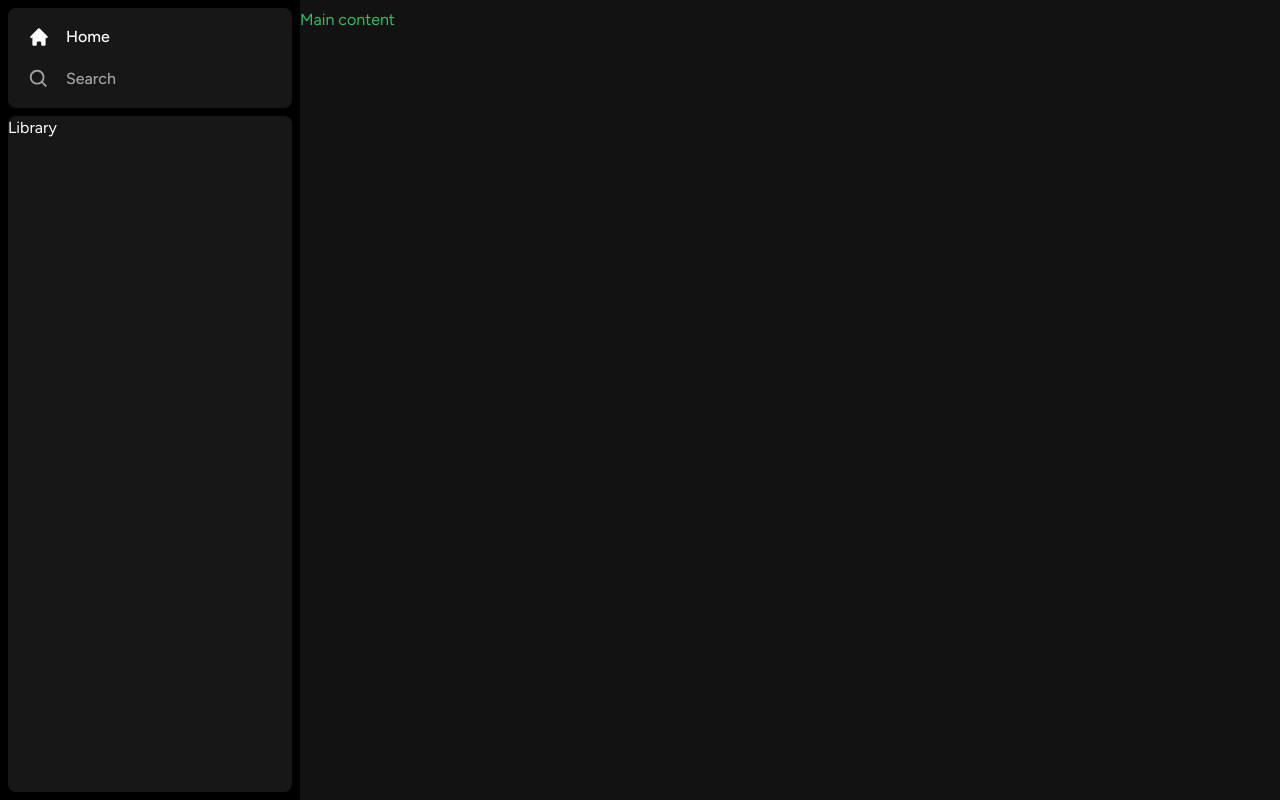
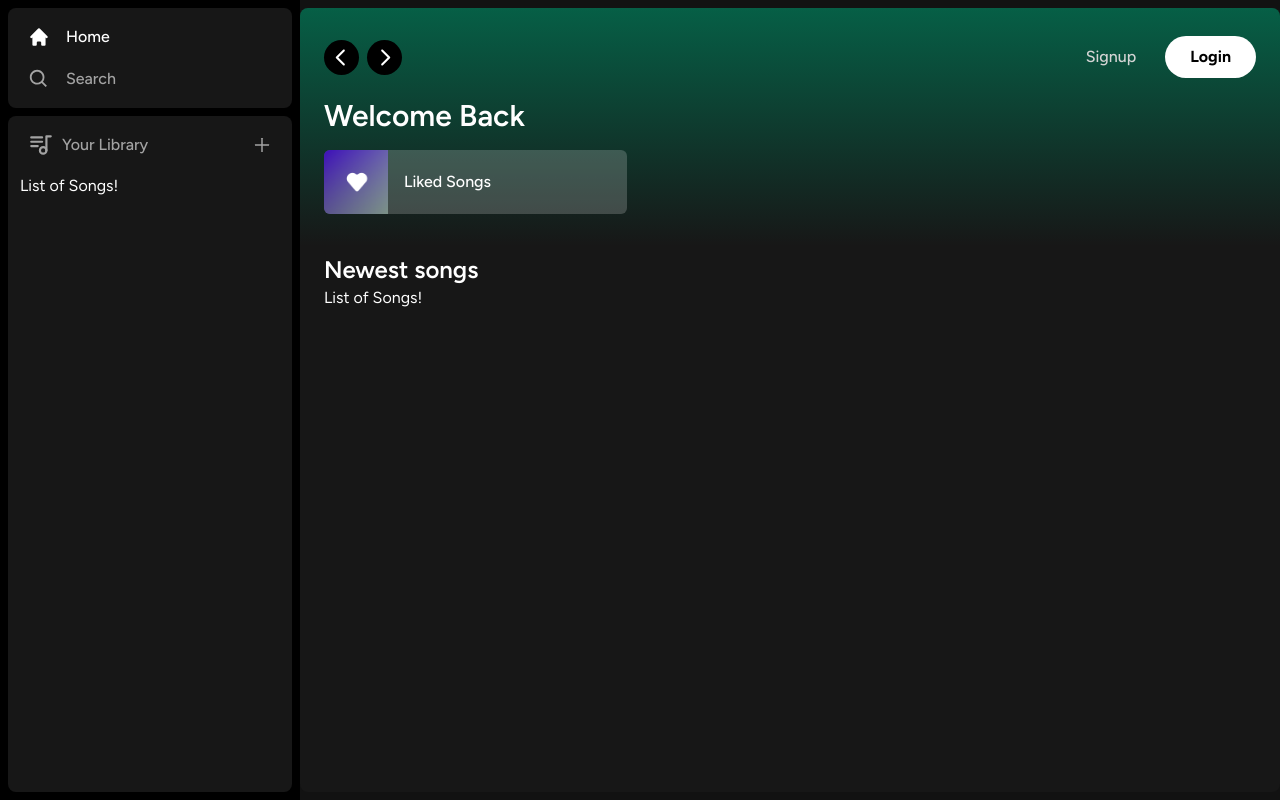
Before and after one commit to siavashsk/spotify-clone, a Next.js app: page / in a window 1280 px wide. Built offline with nearby package versions, Linux system fonts and the light colour scheme.

Commit message:
feat(layout): initial layout and setup finished

```diff
--- a/app/(site)/page.tsx
+++ b/app/(site)/page.tsx
@@ -1,3 +1,29 @@
+import Header from "@/components/header";
+import ListItem from "@/components/listItem";
+
 export default function Home() {
-  return <div className="text-green-500">Main content</div>;
+  return (
+    <div className="bg-neutral-900 rounded-lg h-full w-full overflow-hidden overflow-y-hidden">
+      <Header>
+        <div className="mb-2">
+          <h1 className="text-white text-3xl font-semibold">Welcome Back</h1>
+          <div className="grid grid-cols-1 sm:grid-cols-2 xl:grid-cols-3 2xl:grid-cols-4 gap-3 mt-4">
+            <ListItem
+              image="/images/liked.png"
+              name="Liked Songs"
+              href="liked"
+            />
+          </div>
+        </div>
+      </Header>
+
+      <div className="mt-2 mb-7 px-6">
+        <div className="flex justify-between items-center">
+          <h1 className="text-white text-2xl font-semibold">Newest songs</h1>
+        </div>
+
+        <div>List of Songs!</div>
+      </div>
+    </div>
+  );
 }
--- /dev/null
+++ b/components/button.tsx
@@ -0,0 +1,31 @@
+import { forwardRef } from "react";
+import { twMerge } from "tailwind-merge";
+
+interface Props extends React.ButtonHTMLAttributes<HTMLButtonElement> {
+  children: string;
+}
+
+const Button = forwardRef<HTMLButtonElement, Props>(
+  ({ className, children, disabled, type = "button", ...props }, ref) => {
+    return (
+      <button
+        type={type}
+        className={twMerge(
+          `
+    w-full rounded-full bg-green-500 border border-transparent px-3 py-3 disabled:cursor-not-allowed disabled:opacity-50 text-black font-bold hover:opacity-75 transition
+    `,
+          className
+        )}
+        disabled={disabled}
+        ref={ref}
+        {...props}
+      >
+        {children}
+      </button>
+    );
+  }
+);
+
+Button.displayName = "Button";
+
+export default Button;
--- /dev/null
+++ b/components/header.tsx
@@ -0,0 +1,77 @@
+"use client";
+
+import { useRouter } from "next/navigation";
+import { BiSearch } from "react-icons/bi";
+import { HiHome } from "react-icons/hi";
+import { RxCaretLeft, RxCaretRight } from "react-icons/rx";
+import { twMerge } from "tailwind-merge";
+import Button from "./button";
+
+interface Props {
+  children: React.ReactNode;
+  className?: string;
+}
+
+const Header: React.FC<Props> = ({ children, className }) => {
+  const router = useRouter();
+  const handleLogout = () => {};
+
+  return (
+    <div
+      className={twMerge(
+        `
+  h-fit bg-gradient-to-b from-emerald-800 p-6
+  `,
+        className
+      )}
+    >
+      <div className="w-full mb-4 flex items-center justify-between">
+        <div className="hidden md:flex gap-x-2 items-center">
+          <button
+            onClick={() => router.back()}
+            className="rounded-full bg-black flex items-center justify-center hover:opacity-75 transition"
+          >
+            <RxCaretLeft className="text-white" size={35} />
+          </button>
+          <button
+            onClick={() => router.forward()}
+            className="rounded-full bg-black flex items-center justify-center hover:opacity-75 transition"
+          >
+            <RxCaretRight className="text-white" size={35} />
+          </button>
+        </div>
+
+        <div className="flex md:hidden gap-x-2 items-center">
+          <button className="rounded-full p-2 bg-white flex items-center justify-center hover:opacity-75 transition">
+            <HiHome className="text-black" size={20} />
+          </button>
+          <button className="rounded-full p-2 bg-white flex items-center justify-center hover:opacity-75 transition">
+            <BiSearch className="text-black" size={20} />
+          </button>
+        </div>
+
+        <div className="flex justify-between items-center gap-x-4">
+          <>
+            <div>
+              <Button
+                onClick={() => {}}
+                className="bg-transparent text-neutral-300 font-medium"
+              >
+                Signup
+              </Button>
+            </div>
+            <div>
+              <Button onClick={() => {}} className="bg-white px-6 py-2">
+                Login
+              </Button>
+            </div>
+          </>
+        </div>
+      </div>
+
+      {children}
+    </div>
+  );
+};
+
+export default Header;
--- a/components/library.tsx
+++ b/components/library.tsx
@@ -1,9 +1,29 @@
 "use client";
 
-import React from "react";
+import { AiOutlinePlus } from "react-icons/ai";
+import { TbPlaylist } from "react-icons/tb";
 
 const Library = () => {
-  return <div>Library</div>;
+  const onClick = () => {
+    // handle upload later
+  };
+  return (
+    <div className="flex flex-col">
+      <div className="flex items-center justify-between px-5 pt-4">
+        <div className="inline-flex items-center gap-x-2">
+          <TbPlaylist className="text-neutral-400" size={26} />
+          <p className="text-neutral-400 font-medium text-md">Your Library</p>
+        </div>
+        <AiOutlinePlus
+          onClick={onClick}
+          size={20}
+          className="text-neutral-400 cursor-pointer hover:text-white transition"
+        />
+      </div>
+
+      <div className="flex flex-col gap-y-2 mt-4 px-3">List of Songs!</div>
+    </div>
+  );
 };
 
 export default Library;
--- /dev/null
+++ b/components/listItem.tsx
@@ -0,0 +1,35 @@
+"use client";
+
+import Image from "next/image";
+import { useRouter } from "next/navigation";
+import { FaPlay } from "react-icons/fa";
+
+interface Props {
+  image: string;
+  name: string;
+  href: string;
+}
+
+const ListItem: React.FC<Props> = ({ image, name, href }: Props) => {
+  const router = useRouter();
+
+  const onClick = () => {
+    router.push(href);
+  };
+  return (
+    <button
+      onClick={onClick}
+      className="relative group flex items-center rounded-md overflow-hidden gap-x-4 bg-neutral-100/20 transition pr-4"
+    >
+      <div className="relative min-h-[64px] min-w-[64px]">
+        <Image className="object-cover" fill src={image} alt="Image" />
+      </div>
+      <p className="font-medium truncate py-5">{name}</p>
+      <div className="absolute transition opacity-0 rounded-full flex items-center justify-center bg-green-500 p-4 drop-shadow-md right-5 group-hover:opacity-100 hover:scale-110">
+        <FaPlay className="text-black" />
+      </div>
+    </button>
+  );
+};
+
+export default ListItem;
```
Also changed, not shown: public/images/liked.png (added).
